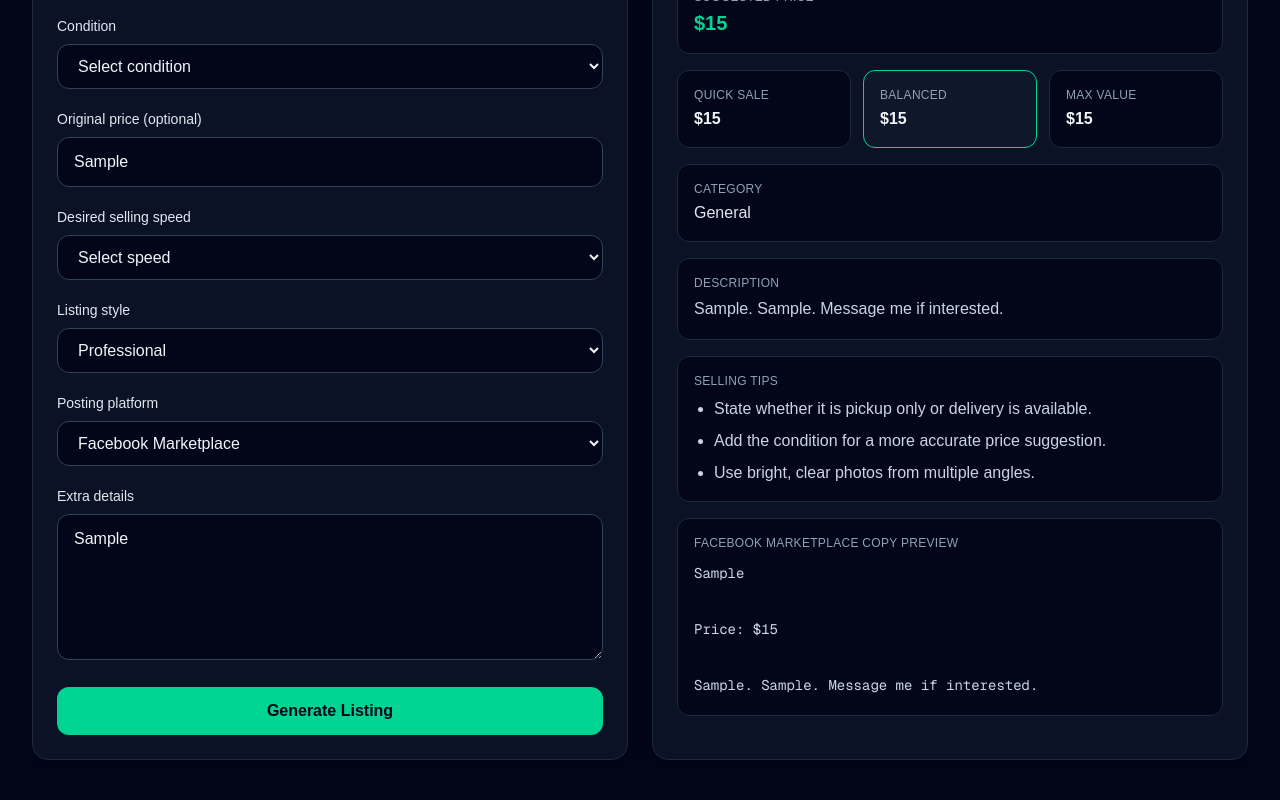
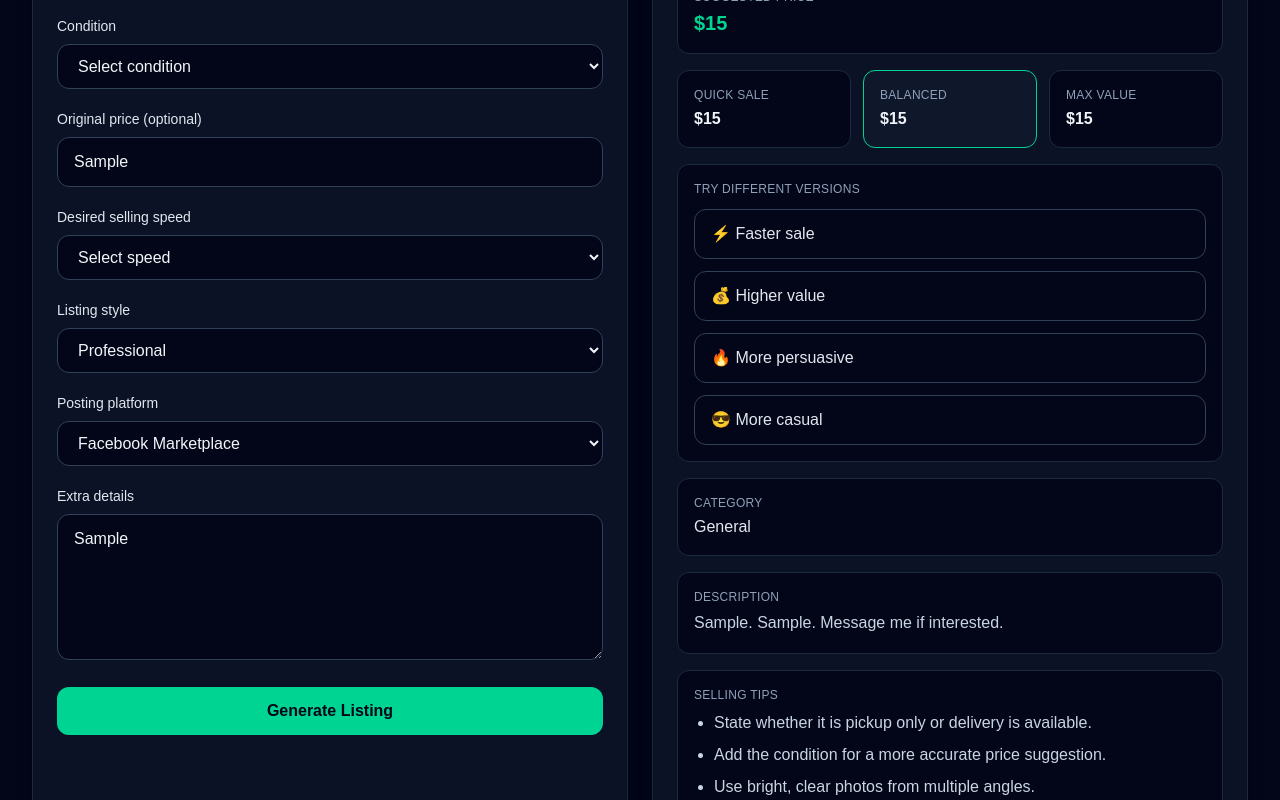
Before and after one commit to KrazyWise-22/marketplace-listing-helper, a Next.js app: page / in a window 1280 px wide. Both pictures are taken after typing "Sample", "Sample", "Sample", "Sample" into the empty fields and a click on the button "Generate Listing". Shown: the part 505-1305 px from the top of the page. Built offline with nearby package versions, Linux system fonts and the light colour scheme.

Commit message:
Add listing variations

```diff
--- a/src/app/page.tsx
+++ b/src/app/page.tsx
@@ -3,6 +3,10 @@
 import { useState } from "react";
 
 type Platform = "facebook" | "craigslist" | "ebay" | "offerup";
+type VariationOption = {
+  label: string;
+  description: string;
+};
 
 type FormData = {
   itemName: string;
@@ -160,7 +164,7 @@ function buildTitle(form: FormData, platform: Platform): string {
   const condition = form.condition.trim();
 
   if (!displayName || displayName === "item") {
-    if (condition) return platform === "ebay" ? `Used Item - ${condition}` : `Used Item - ${condition}`;
+    if (condition) return `Used Item - ${condition}`;
     return "Untitled Listing";
   }
 
@@ -189,7 +193,9 @@ function guessBasePrice(itemName: string, category: string, brand: string): numb
   if (text.includes("phone") || text.includes("iphone")) return 180;
   if (text.includes("monitor")) return 100;
   if (text.includes("tablet") || text.includes("ipad")) return 140;
-  if (text.includes("playstation") || text.includes("ps5") || text.includes("xbox")) return 250;
+  if (text.includes("playstation") || text.includes("ps5") || text.includes("xbox")) {
+    return 250;
+  }
 
   if (text.includes("couch") || text.includes("sofa")) return 150;
   if (text.includes("dresser")) return 120;
@@ -488,6 +494,29 @@ function getPlatformLabel(platform: Platform): string {
   }
 }
 
+function buildVariations(baseListing: ListingOutput): VariationOption[] {
+  const cleanedDescription = baseListing.description.trim();
+
+  return [
+    {
+      label: "⚡ Faster sale",
+      description: `${cleanedDescription} Priced to move quickly.`,
+    },
+    {
+      label: "💰 Higher value",
+      description: `${cleanedDescription} Great value for the condition and price.`,
+    },
+    {
+      label: "🔥 More persuasive",
+      description: `${cleanedDescription} Solid deal for someone who wants a dependable item.`,
+    },
+    {
+      label: "😎 More casual",
+      description: `${cleanedDescription} Just message me if you're interested.`,
+    },
+  ];
+}
+
 export default function Home() {
   const [form, setForm] = useState<FormData>(initialForm);
   const [listing, setListing] = useState<ListingOutput>(initialListing);
@@ -496,6 +525,7 @@ export default function Home() {
     "balanced",
   );
   const [descriptionVariation, setDescriptionVariation] = useState(0);
+  const [variations, setVariations] = useState<VariationOption[]>([]);
 
   function updateField<K extends keyof FormData>(field: K, value: FormData[K]) {
     setForm((prev) => ({
@@ -557,8 +587,9 @@ const nextListingBase = {
     setSelectedTier(defaultTier);
     setDescriptionVariation(0);
 
-    const nextListing = buildListing(0, defaultTier);
-    setListing(nextListing);
+    const result = buildListing(0, defaultTier);
+    setListing(result);
+    setVariations(buildVariations(result));
     setCopied(false);
   }
 
@@ -568,6 +599,7 @@ const nextListingBase = {
 
     const nextListing = buildListing(nextVariation, selectedTier);
     setListing(nextListing);
+    setVariations(buildVariations(nextListing));
     setCopied(false);
   }
 
@@ -575,6 +607,28 @@ const nextListingBase = {
     setSelectedTier(tier);
     const nextListing = buildListing(descriptionVariation, tier);
     setListing(nextListing);
+    setVariations(buildVariations(nextListing));
+  }
+
+  function handleApplyVariation(nextDescription: string) {
+    const nextListing = {
+      ...listing,
+      description: nextDescription,
+    };
+
+    const updatedCopyPreview = buildCopyPreview(
+      {
+        ...nextListing,
+        copyPreview: "",
+      },
+      form.platform,
+    );
+
+    setListing({
+      ...nextListing,
+      copyPreview: updatedCopyPreview,
+    });
+    setCopied(false);
   }
 
   function handleReset() {
@@ -583,6 +637,7 @@ const nextListingBase = {
     setCopied(false);
     setSelectedTier("balanced");
     setDescriptionVariation(0);
+    setVariations([]);
   }
 
   async function handleCopy() {
@@ -889,6 +944,27 @@ const nextListingBase = {
                 </div>
               </div>
 
+              {variations.length > 0 ? (
+                <div className="rounded-xl border border-slate-800 bg-slate-950 p-4">
+                  <p className="mb-3 text-[11px] uppercase tracking-wide text-slate-400 sm:text-xs">
+                    Try different versions
+                  </p>
+
+                  <div className="grid gap-3">
+                    {variations.map((variation) => (
+                      <button
+                        key={variation.label}
+                        type="button"
+                        onClick={() => handleApplyVariation(variation.description)}
+                        className="w-full rounded-xl border border-slate-700 px-4 py-3 text-left text-sm font-medium text-slate-200 transition hover:border-emerald-400 hover:bg-slate-900 sm:text-base"
+                      >
+                        {variation.label}
+                      </button>
+                    ))}
+                  </div>
+                </div>
+              ) : null}
+
               <div className="rounded-xl border border-slate-800 bg-slate-950 p-4">
                 <p className="mb-1 text-[11px] uppercase tracking-wide text-slate-400 sm:text-xs">
                   Category
```
Lines whose indentation alone changed are shown as unchanged.
